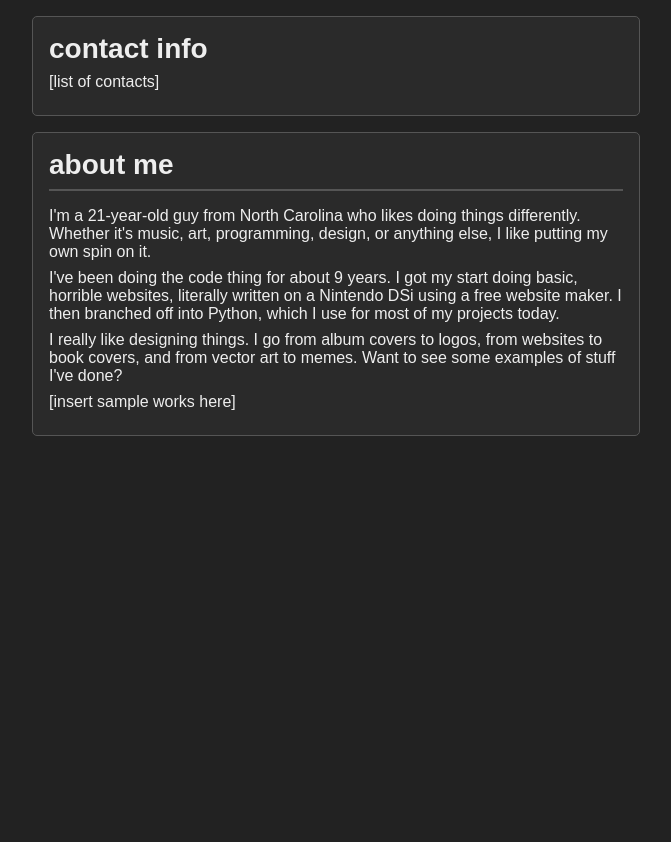
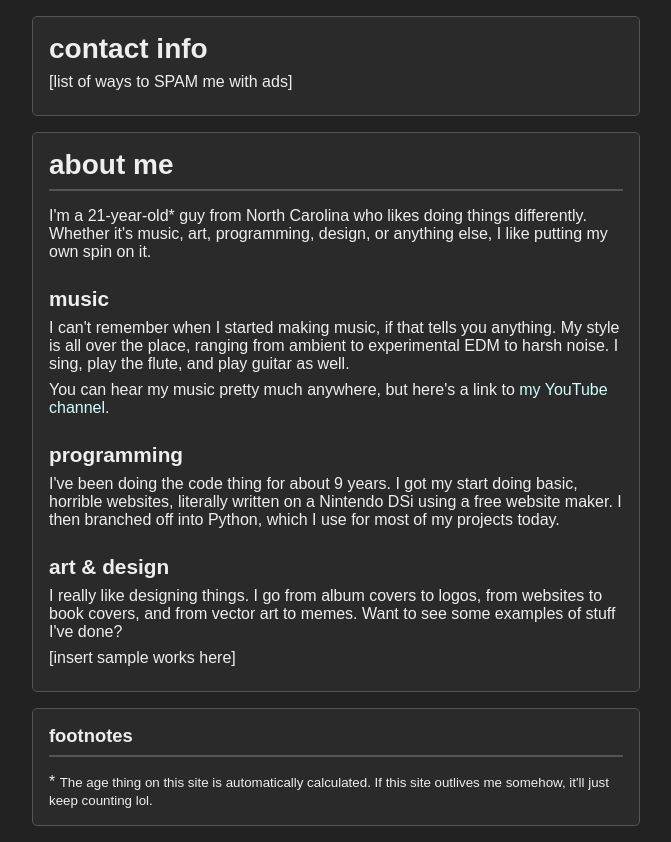
Before and after one commit to piccoloser/piccoloser, a Flask app: page /about.html in a window 1280 px wide. Shown: the part 48-890 px from the top of the page, without its empty margins (304-975 px from the left). Before the commit the page ends 484 px from the top, so only its background shows below. Run offline with Flask 2, Linux system fonts and the light colour scheme.

Commit message:
Add about me

```diff
--- a/app/static/main.css
+++ b/app/static/main.css
@@ -143,13 +143,14 @@ textarea,
 [label] { color: black; }
 
 h1 { font-size: 1.75rem; }
-h2 { font-size: 1.5rem; }
-h3 { font-size: 1.25rem; }
+h2 { font-size: 1.3rem; }
+h3 { font-size: 1.15rem; }
 h4 { font-size: 1rem; }
-h5 { font-size: .75rem; }
-h6 { font-size: .6rem; }
+h5 { font-size: .8rem; }
+h6 { font-size: .65rem; }
 h1, h2, h3, h4, h5, h6 {
     font-weight: bold;
+    text-transform: lowercase;
 }
 
 hr {
--- a/app/templates/about.html
+++ b/app/templates/about.html
@@ -5,20 +5,36 @@
     <section class="clear">
         <h1>contact info</h1>
 
-        <p>[list of contacts]</p>
+        <p>[list of ways to SPAM me with ads]</p>
     </section>
 
     <section>
-        <h1>about me</h1><hr>
+        <h1>About Me</h1><hr>
 
-        <p>I'm a <span class="myAge"></span>-year-old guy from North Carolina who likes doing things differently. Whether it's music, art, programming, design, or anything else, I like putting my own spin on it.</p>
+        <p>I'm a <span class="myAge"></span>-year-old&ast; guy from North Carolina who likes doing things differently. Whether it's music, art, programming, design, or anything else, I like putting my own spin on it.</p>
 
+        <br>
+        <h2>Music</h2>
+        <p>I can't remember when I started making music, if that tells you anything. My style is all over the place, ranging from ambient to experimental EDM to harsh noise. I sing, play the flute, and play guitar as well.</p>
+
+        <p>You can hear my music pretty much anywhere, but here's a link to <a href="https://www.youtube.com/endvisible">my YouTube channel</a>.</p>
+
+        <br>
+        <h2>Programming</h2>
         <p>I've been doing the code thing for about <span class="yearsCoding"></span> years. I got my start doing basic, horrible websites, literally written on a Nintendo DSi using a free website maker. I then branched off into Python, which I use for most of my projects today.</p>
 
+        <br>
+        <h2>Art &amp; Design</h2>
         <p>I really like designing things. I go from album covers to logos, from websites to book covers, and from vector art to memes. Want to see some examples of stuff I've done?</p>
 
         <p>[insert sample works here]</p>
     </section>
+    <section class="clear">
+        <h3>Footnotes</h3>
+        <hr>
+
+        &ast; <small>The age thing on this site is automatically calculated. If this site outlives me somehow, it'll just keep counting lol.</small>
+    </section>
 </main>
 
 {% endblock body %}
--- a/app/templates/blog.html
+++ b/app/templates/blog.html
@@ -2,7 +2,7 @@
 {% block body %}
 
 <div id="showcase">
-    <h1>insert fancy blog here</h1>
+    <h1>Insert fancy blog here</h1>
 </div>
 
 {% endblock body %}
--- a/app/templates/index.html
+++ b/app/templates/index.html
@@ -2,7 +2,7 @@
 {% block body %}
 
 <div id="showcase">
-    <h1>oh, hi there.</h1>
+    <h1>Oh, hi there.</h1>
 
     <p>This thing's still under construction, but basically I'm a programmer, musician, and artist. This will eventually be my website, portfolio, and blog where I remind you that someone can always do it worse.</p>
 
```
